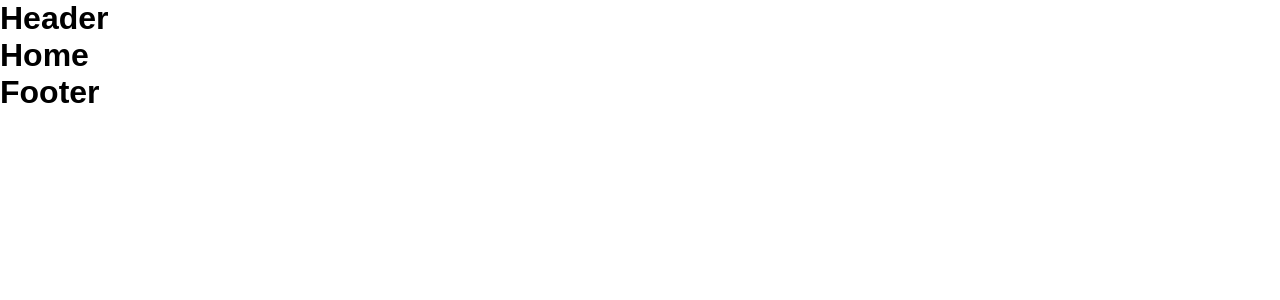
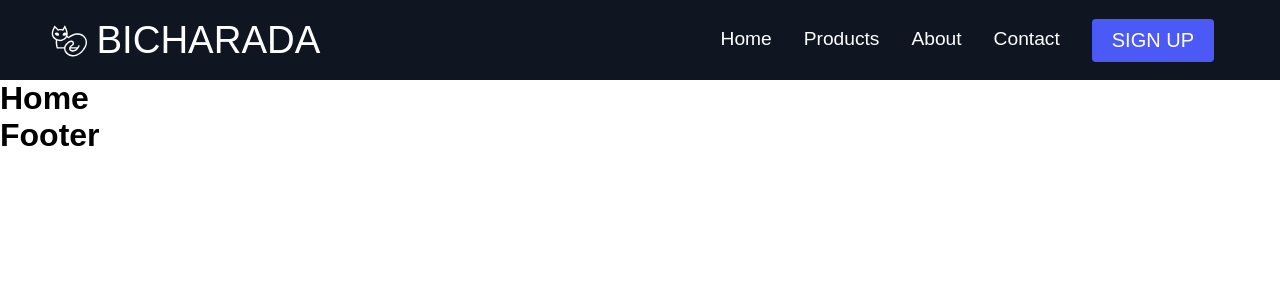
Before and after one commit to mateus-luciano/bicharada-web, a React (Create React App) app: page / in a window 1280 px wide. Shown: the top 300 px of the page. Built offline with nearby package versions, Linux system fonts and the light colour scheme.

Commit message:
updated header

```diff
--- a/src/components/Header/index.jsx
+++ b/src/components/Header/index.jsx
@@ -1,5 +1,78 @@
+import React, { useState, useEffect } from 'react';
+import { FaBars, FaTimes } from 'react-icons/fa';
+import { IconContext } from 'react-icons/lib';
+import { Button } from '../../styles/global';
+import {
+  Nav,
+  NavbarContainer,
+  NavLogo,
+  NavIcon,
+  MobileIcon,
+  NavMenu,
+  NavItem,
+  NavLinks,
+  NavItemBtn,
+  NavBtnLink,
+} from './styles';
+
 export default () => {
-  return(
-    <h1>Header</h1>
+  const [click, setClick] = useState(false);
+  const [button, setButton] = useState(true);
+
+  const handleClick = () => setClick(!click);
+  const closeMobileMenu = () => setClick(false);
+  const showButton = () => {
+    if (window.innerHeight <= 960) {
+      setButton(false);
+    } else {
+      setButton(true);
+    }
+  };
+
+  useEffect(() => {
+    showButton();
+  }, []);
+
+  window.addEventListener('resize', showButton);
+
+  return (
+    <IconContext.Provider value={{ color: '#fff' }}>
+      <Nav>
+        <NavbarContainer>
+          <NavLogo to="/" onClick={closeMobileMenu}>
+            <NavIcon />
+            Bicharada
+          </NavLogo>
+          <MobileIcon onClick={handleClick}>
+            { click ? <FaTimes /> : <FaBars />}
+          </MobileIcon>
+          <NavMenu onClick={handleClick} click={click}>
+            <NavItem>
+              <NavLinks to="/">Home</NavLinks>
+            </NavItem>
+            <NavItem>
+              <NavLinks to="/">Products</NavLinks>
+            </NavItem>
+            <NavItem>
+              <NavLinks to="/">About</NavLinks>
+            </NavItem>
+            <NavItem>
+              <NavLinks to="/">Contact</NavLinks>
+            </NavItem>
+            <NavItemBtn>
+              { button ? (
+                <NavBtnLink to="/sign-up">
+                  <Button primary>SIGN UP</Button>
+                </NavBtnLink>
+              ) : (
+                <NavBtnLink to="/sign-up">
+                  <Button fontBig primary>SIGN UP</Button>
+                </NavBtnLink>
+              ) }
+            </NavItemBtn>
+          </NavMenu>
+        </NavbarContainer>
+      </Nav>
+    </IconContext.Provider>
   );
 };
--- /dev/null
+++ b/src/components/Header/styles.jsx
@@ -0,0 +1,132 @@
+import styled from 'styled-components';
+import { Link } from 'react-router-dom';
+import { GiHollowCat } from 'react-icons/gi';
+import { Container } from '../../styles/global';
+
+export const Nav = styled.nav`
+  background: #101522;
+  height: 80px;
+  display: flex;
+  justify-content: center;
+  align-items: center;
+  font-size: 1.2rem;
+  position: sticky;
+  top: 0;
+  z-index: 999;
+`;
+
+export const NavbarContainer = styled(Container)`
+  display: flex;
+  justify-content: space-between;
+  height: 80px;
+  ${Container}
+`;
+
+export const NavLogo = styled(Link)`
+  display: flex;
+  justify-self: flex-start;
+  align-items: center;
+  cursor: pointer;
+  text-decoration: none;
+  text-transform: uppercase;
+  color: #fff;
+  font-size: 2em;
+`;
+
+export const NavIcon = styled(GiHollowCat)`
+  margin-right: .5rem;
+`;
+
+export const MobileIcon = styled.div`
+  display: none;
+
+  @media screen and (max-width: 960px) {
+    display: block;
+    position: absolute;
+    top: 0;
+    right: 0;
+    transform: translate(-100%, 60%);
+    font-size: 1.8em;
+    cursor: pointer;
+  }
+`;
+
+export const NavMenu = styled.ul`
+  display: flex;
+  align-items: center;
+  list-style: none;
+  text-align: center;
+
+  @media screen and (max-width: 960px) {
+    display: flex;
+    flex-direction: column;
+    width: 100%;
+    height: 90vh;
+    position: absolute;
+    top: 80px;
+    left: ${({ click }) => (click ? 0 : '-100%')};
+    opacity: 1;
+    transition: all .5s ease;
+    background: #101522;
+  }
+`;
+
+export const NavItem = styled.li`
+  height: 80px;
+  border-bottom: 2px solid transparent;
+
+  &:hover {
+    border-bottom: 2px solid #4b59f7;
+  }
+
+  @media screen and (max-witdh: 960px) {
+    width: 100%;
+
+    &::hover {
+      border: none;
+    }
+  }
+`;
+
+export const NavLinks = styled(Link)`
+  color: #fff;
+  display: flex;
+  align-items: center;
+  text-decoration: none;
+  padding: 0.5rem 1rem;
+  height: 100%;
+
+  @media screen and (max-witdh: 960px) {
+    width: 100%;
+    text-align: center;
+    padding: 2rem;
+    display: table;
+
+    &:hover {
+      color: #4b59f7;
+      transition: all .3s ease;
+    }
+  }
+`;
+
+export const NavItemBtn = styled.li`
+  @media screen and (max-witdh: 960px) {
+    width: 100%;
+    height: 120px;
+    display: flex;
+    justify-content: center;
+    align-items: center;
+  }
+`;
+
+export const NavBtnLink = styled(Link)`
+  width: 100%;
+  height: 100%;
+  display: flex;
+  justify-content: center;
+  align-items: center;
+  text-decoration: none;
+  padding: 8px 16px;
+  border: none;
+  outline: none;
+`;
```
